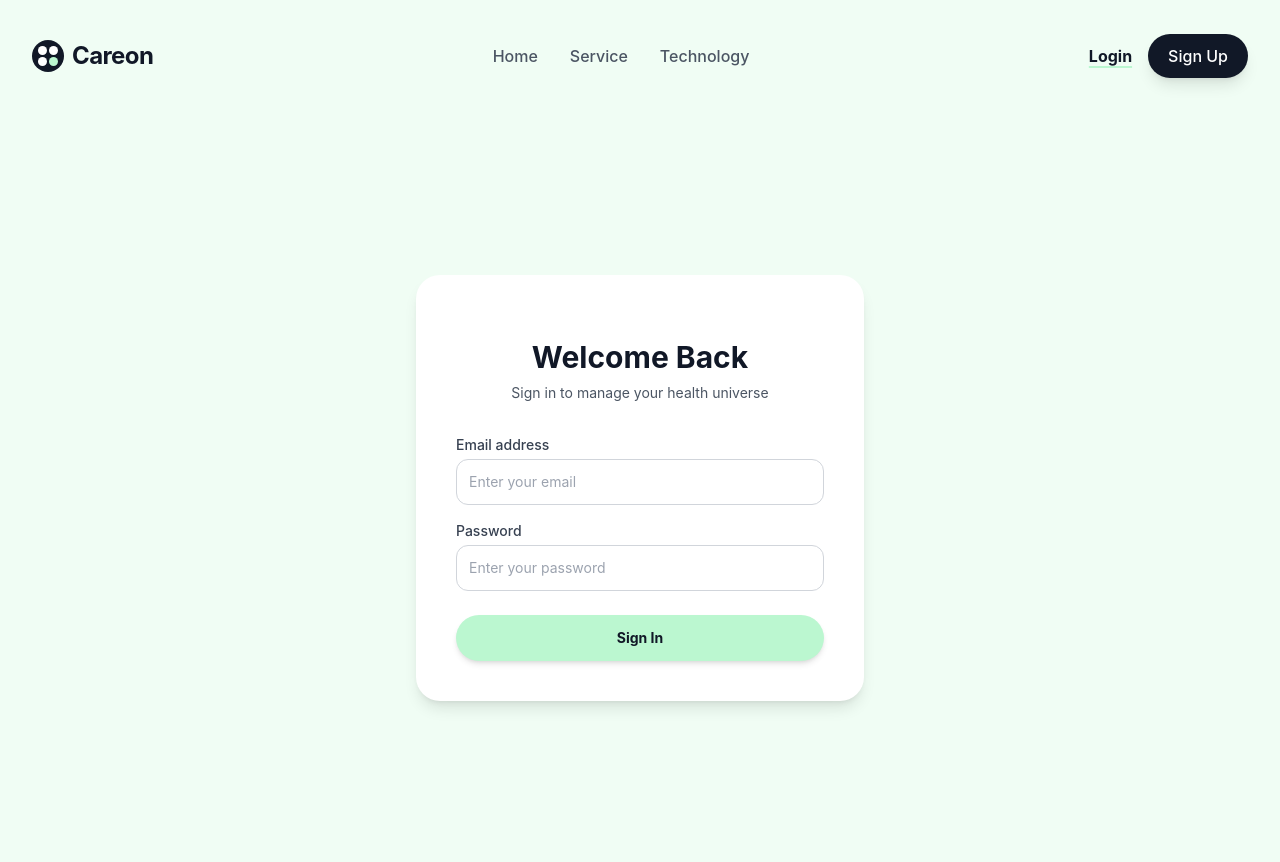
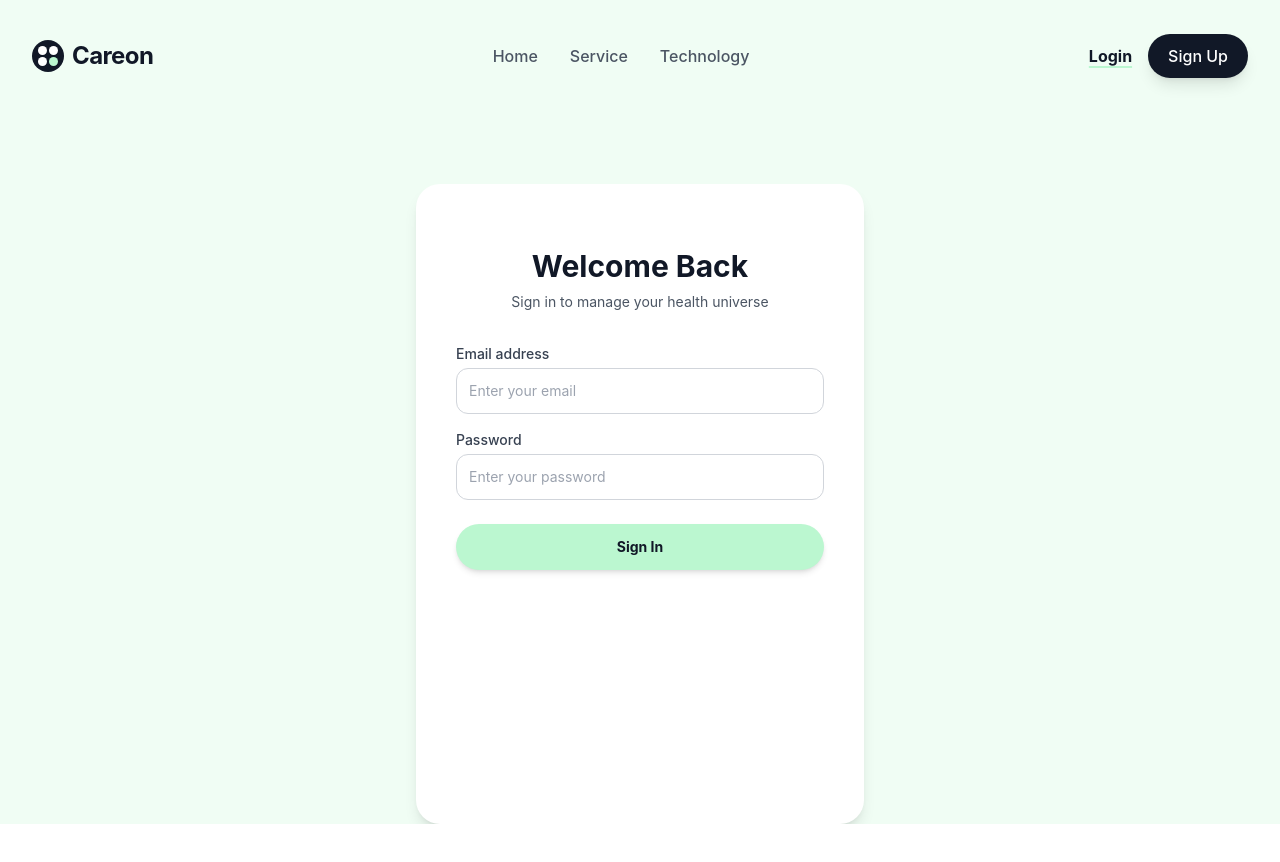
Before and after one commit to Arjun-333/ElderCare-Assist, a React (Vite) app in the folder client/: page /login in a window 1280 px wide. Shown: the top 862 px of the page. After the commit the page ends 824 px from the top, so only its background shows below. Built offline with nearby package versions, Linux system fonts and the light colour scheme.

Commit message:
UI Polish: Adjusted vertical alignment of Login/Register forms

```diff
--- a/client/src/pages/Login.jsx
+++ b/client/src/pages/Login.jsx
@@ -24,7 +24,7 @@ const Login = () => {
     };
 
     return (
-        <div className="min-h-screen flex items-center justify-center bg-brand-light py-12 px-4 sm:px-6 lg:px-8">
+        <div className="min-h-[calc(100vh-4rem)] flex justify-center pt-16 sm:pt-24 bg-brand-light px-4 sm:px-6 lg:px-8">
             <div className="max-w-md w-full space-y-8 bg-white p-10 rounded-3xl shadow-lg">
                 <div>
                     <h2 className="mt-6 text-center text-3xl font-bold text-gray-900">
--- a/client/src/pages/Register.jsx
+++ b/client/src/pages/Register.jsx
@@ -36,7 +36,7 @@ const Register = () => {
     };
 
     return (
-        <div className="min-h-screen flex items-center justify-center bg-brand-light py-12 px-4 sm:px-6 lg:px-8">
+        <div className="min-h-[calc(100vh-4rem)] flex justify-center pt-10 sm:pt-16 bg-brand-light px-4 sm:px-6 lg:px-8">
             <div className="max-w-md w-full space-y-8 bg-white p-10 rounded-3xl shadow-lg">
                 <div>
                     <h2 className="mt-6 text-center text-3xl font-bold text-gray-900">
```
